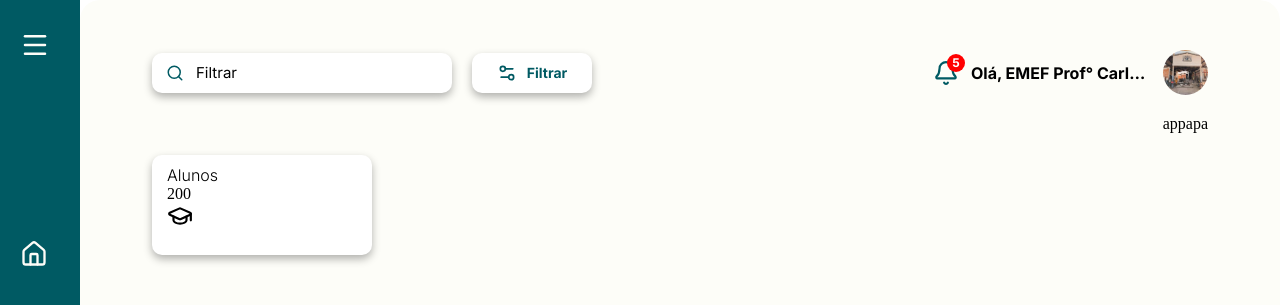
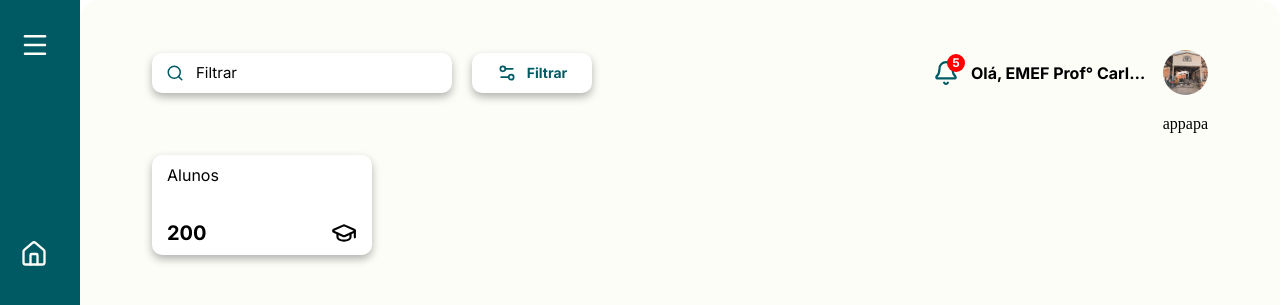
Before and after one commit to LunaSquad/Luna-web-FrontEnd, a React (Vite) app in the folder luna-front/: page /home in a window 1280 px wide. Shown: the top 305 px of the page. Built offline with nearby package versions, Linux system fonts and the light colour scheme; a web font is replaced by a local one.

Commit message:
continuação do desenvolvimento

```diff
--- a/luna-front/src/index.css
+++ b/luna-front/src/index.css
@@ -1214,6 +1214,7 @@
   padding: 10px 15px;
   margin-top: 20px;
   flex-direction: column;
+  justify-content: space-between;
   background-color: #ffffff;
   width: 220px;
   height: 100px;
@@ -1224,6 +1225,24 @@
 .titleCardHome{
   font-family: "Inter", sans-serif;
   font-size: 16px;
-  font-weight: 300;
+  font-weight: 400;
   font-style: normal;
 }
+
+.cardInformation{
+  display: flex;
+  justify-content: space-between;
+  align-items: flex-end;
+}
+
+.qtdCard{
+  font-family: "Inter", sans-serif;
+  font-size: 20px;
+  font-weight: 700;
+  font-style: normal;
+}
+
+.iconCard{
+  height: 25px;
+  /* width: 40px; */
+}
```
